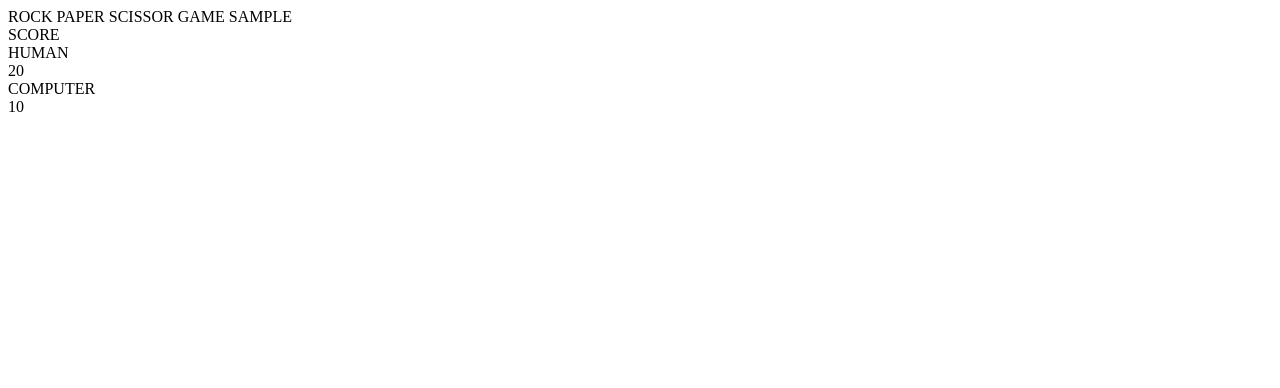
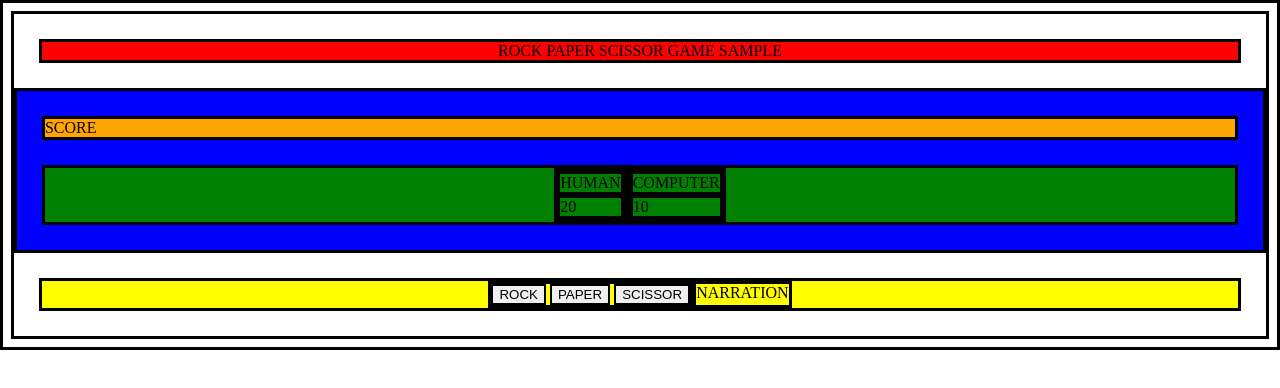
Before and after one commit to Plac1d0/TOP_rock__paper_scissor_exercise, a plain HTML site: page index.html in a window 1280 px wide. Drawn offline with Linux system fonts and the light colour scheme.

Commit message:
continue

```diff
--- a/index.html
+++ b/index.html
@@ -17,7 +17,8 @@ structure our UI for rock paper and scissors-->
     <div class="title">ROCK PAPER SCISSOR GAME SAMPLE</div>
 
     <div class="scoreSection">
-    <div class="largeText">SCORE</div>
+        <div class="scoreText">SCORE</div>
+        <div class="scoreTable">
             <div class="humanScoreContainer">
                 <div class="text">HUMAN</div>
                 <div class="humanScore">20</div>
@@ -28,8 +29,19 @@ structure our UI for rock paper and scissors-->
                 <div class="humanScore">10</div>
             </div>
         </div>
+    </div>
 
-    <div class="gameSection"></div>
+
+<div class="gameSection">
+
+    <div class="leftSection">
+        <button class="rockSelect">ROCK</button>
+        <button class="paperSelect">PAPER</button>
+        <button class="scissorSelect">SCISSOR</button>
+    </div>
+
+    <div class="gameinfo">NARRATION</div>
+</div>
 
 
 </body>
--- a/styles.css
+++ b/styles.css
@@ -0,0 +1,38 @@
+*{
+    border-color: black;
+    border-style: solid;
+}
+
+.title {
+    justify-content: space-evenly;
+    gap: 10px;
+    margin: 2%;
+    background-color: red;
+    text-align: center;
+}
+/*------------------SCORE SECTION STYLES---------------------------------*/
+.scoreSection {
+    justify-content: space-evenly;
+    background-color:blue;
+}
+
+.scoreText {
+    justify-content: space-evenly;
+    margin: 2%;
+    background-color:ORANGE;
+
+}
+
+.scoreTable {
+    display: flex;
+    margin: 2%;
+    justify-content: center;
+    background-color:green;
+}
+
+.gameSection {
+    display: flex;
+    margin: 2%;
+    justify-content: center;
+    background-color:yellow;
+}
```
Lines whose indentation alone changed are shown as unchanged.
